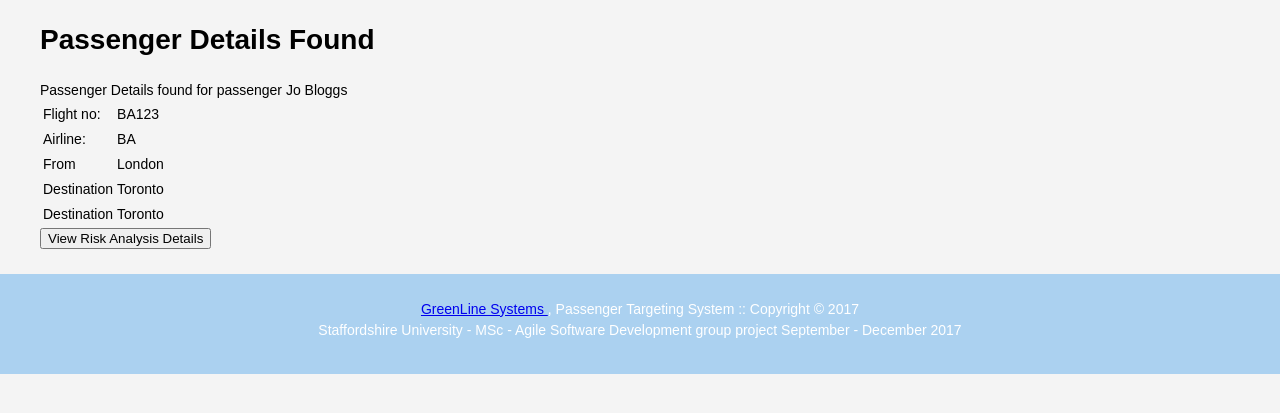
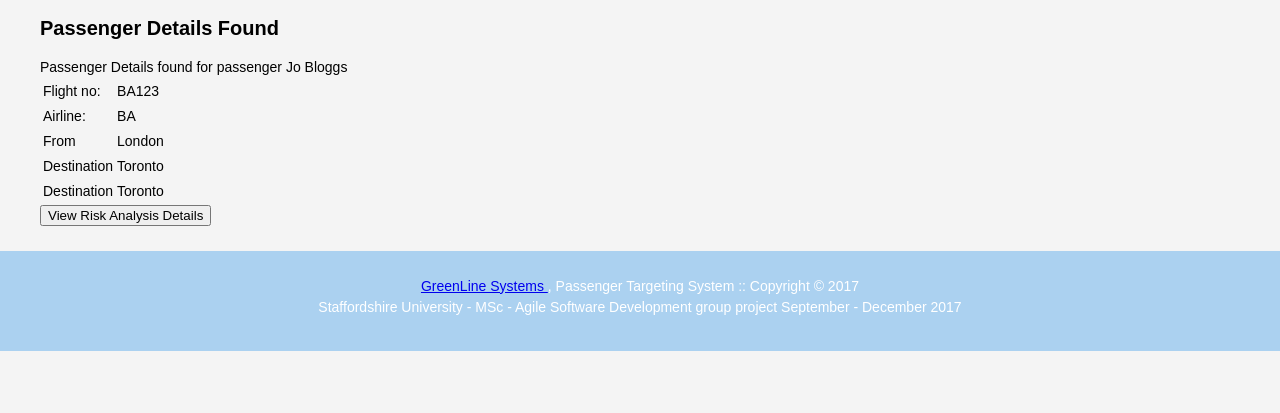
Before and after one commit to StaffsMSC-ASD/ProjectPTS, a PHP site: page /FlightDetails.php in a window 1280 px wide. Shown: the part 104-517 px from the top of the page. Run offline with PHP 8.4, Linux system fonts and the light colour scheme.

Commit message:
Add files via upload

```diff
--- a/siteCode/css/HomePage.css
+++ b/siteCode/css/HomePage.css
@@ -1,6 +1,10 @@
 html, body, div, h3, p, ul, li, img {
     margin: 0;
     padding: 0;
+}
+h1{
+color:#000000;
+font-size:20px;
 }
 
 article, aside, figure, footer, header, hgroup,
@@ -69,8 +73,9 @@ header #branding h1 {
      margin: 0;
      text-transform: uppercase;
     font-size: 20px;
+}
 
-}
+
 nav {
 
   float: right;
```
